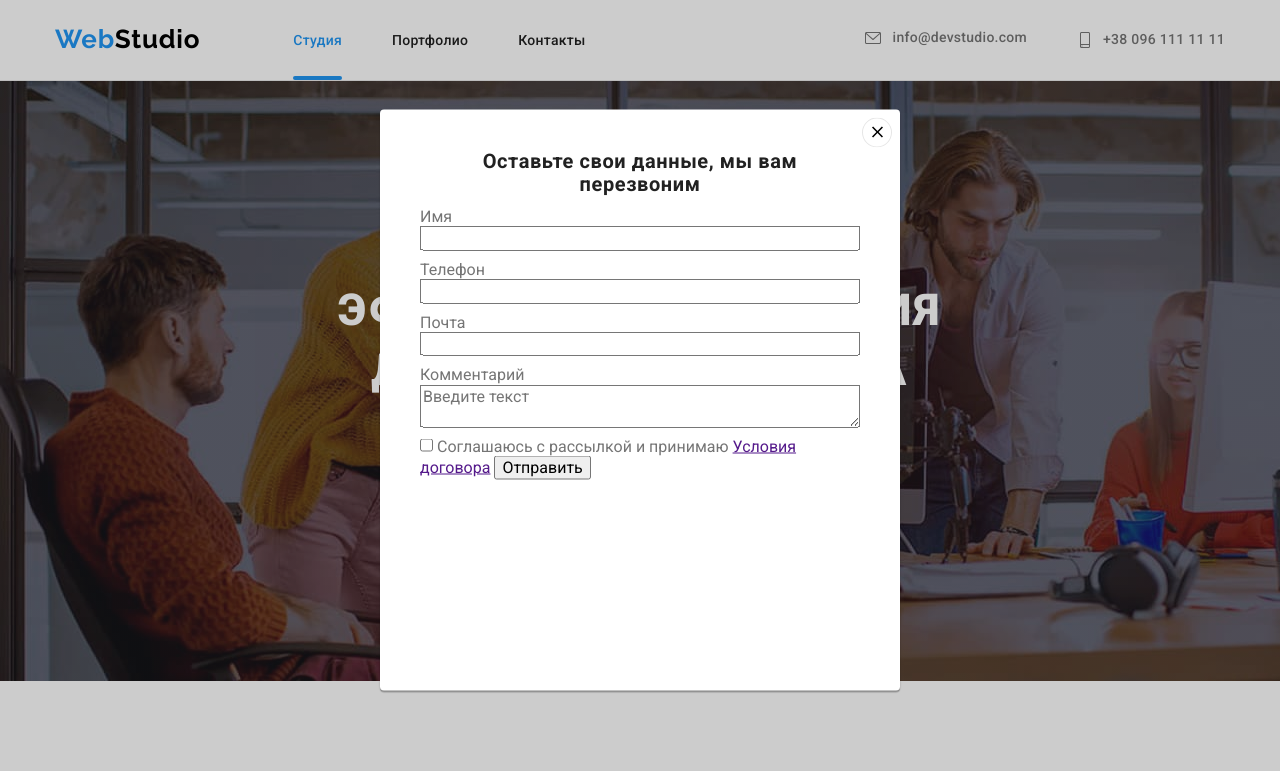
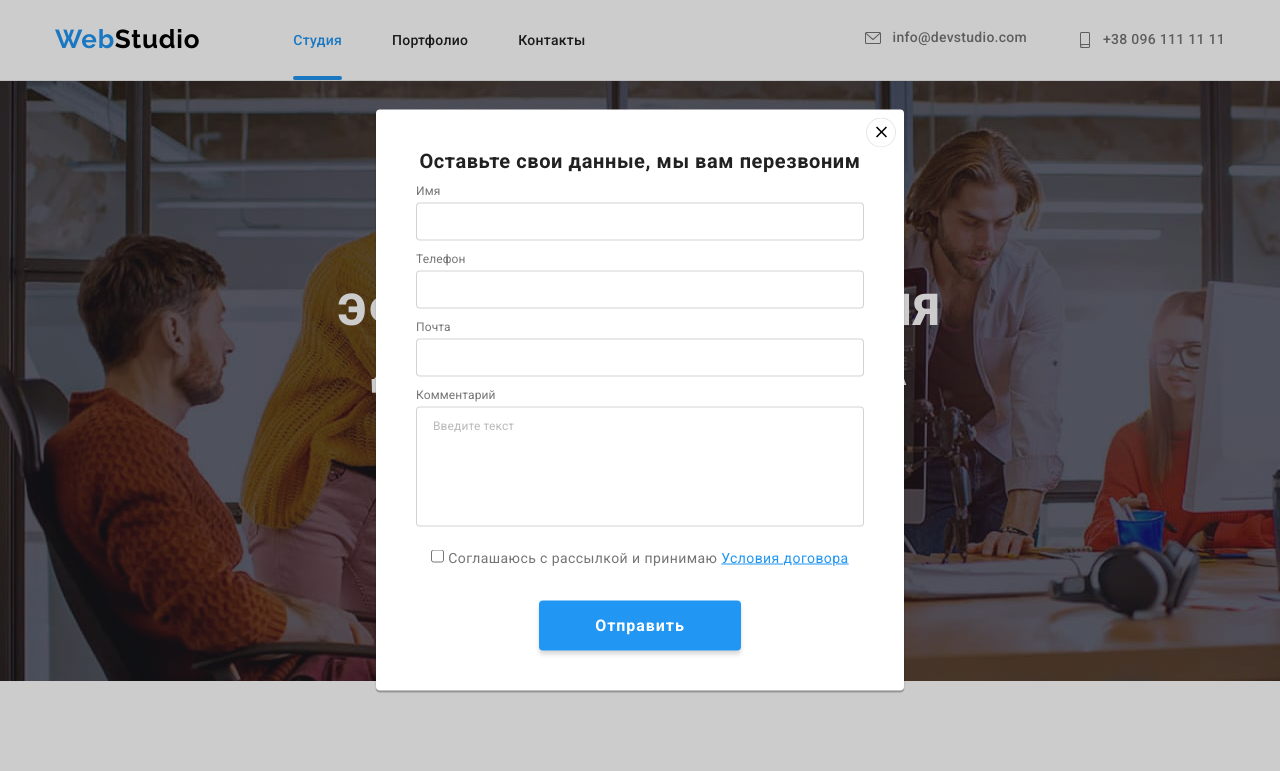
Before and after one commit to vitality96/goit-markup-hw-06, a plain HTML site: page index.html in a window 1280 px wide. Both pictures are taken after a click on the button "Заказать услугу". Shown: the top 771 px of the page. Drawn offline with nearby package versions, Linux system fonts and the light colour scheme.

Commit message:
Оформил элементы формы заявки в модальном окне

```diff
--- a/css/style.css
+++ b/css/style.css
@@ -281,7 +281,7 @@ body {
   transform: translate(-50%, -50%) scale(1);
   opacity: 1;
 
-  width: 520px;
+  width: 528px;
   height: 581px;
 
   background-color: var(--primary-white-color);
@@ -296,7 +296,7 @@ body {
 .btn-close {
   position: absolute;
   top: 8px;
-  left: 482px;
+  left: 490px;
   padding: 0%;
   border: 0;
 
@@ -304,6 +304,8 @@ body {
 
   background-color: var(--primary-white-color);
   fill: #000000;
+
+  transition: fill 250ms var(--timing-function);
 }
 
 .btn-close:hover {
@@ -315,11 +317,9 @@ body {
 }
 
 .text-form-modal {
-  display: inline-block;
-  margin-top: 0%;
+  display: block;
   margin-bottom: 12px;
 
-  font-weight: 700;
   font-size: 20px;
   line-height: 1.15;
   letter-spacing: 0.03em;
@@ -328,13 +328,95 @@ body {
   color: var(--title-text-color);
 }
 
-.form-field-modal {
-  margin-bottom: 10px;
-}
-
 .form-label-modal {
   display: flex;
   flex-direction: column;
+  margin-bottom: 10px;
+  height: 58px;
+
+  font-weight: 400;
+  font-size: 12px;
+  line-height: 1.16;
+  letter-spacing: 0.01em;
+
+  color: var(--primary-text-color);
+}
+
+.form-label-modal.textarea {
+  margin-bottom: 20px;
+  height: auto;
+}
+
+.form-input-modal {
+  margin-top: 4px;
+  padding: 11px 12px;
+  border: 1px solid rgba(33, 33, 33, 0.2);
+  box-sizing: border-box;
+  border-radius: 4px;
+}
+
+.form-textarea-modal {
+  height: 120px;
+  margin-top: 4px;
+  padding: 12px 16px;
+  border: 1px solid rgba(33, 33, 33, 0.2);
+  box-sizing: border-box;
+  border-radius: 4px;
+  resize: none;
+}
+
+.form-textarea-modal::placeholder {
+  font-weight: 400;
+  font-size: 12px;
+  line-height: 1.16;
+  letter-spacing: 0.01em;
+
+  color: rgba(117, 117, 117, 0.5);
+}
+
+.form-checkbox-modal {
+  margin-bottom: 30px;
+  text-align: center;
+}
+
+.form-label-checkbox-text {
+  font-size: 14px;
+  line-height: 1.71;
+  letter-spacing: 0.03em;
+
+  color: var(--primary-text-color);
+}
+
+.link-form-checkbox {
+  color: var(--accent-color);
+}
+
+.btn-form {
+  display: flex;
+  justify-content: center;
+}
+
+.btn-form-modal {
+  padding: 10px 56px;
+  border-radius: 4px;
+  border: none;
+
+  background-color: var(--accent-color);
+  color: var(--primary-white-color);
+  box-shadow: 0px 4px 4px rgba(0, 0, 0, 0.15);
+
+  font-weight: 700;
+  font-size: 16px;
+  line-height: 1.87;
+  letter-spacing: 0.06em;
+  cursor: pointer;
+
+  transition: background-color 250ms var(--timing-function);
+}
+
+.btn-form-modal:hover,
+.btn-form-modal:focus {
+  background-color: #188ce8;
 }
 
 /*---------------Section---------------*/
--- a/index.html
+++ b/index.html
@@ -351,33 +351,36 @@
     <div class="backdrop is-hidden" data-modal>
         <div class="modal">
             <form class="form-modal">
-                <p class="text-form-modal">Оставьте свои данные, мы вам перезвоним</p>
+                <b class="text-form-modal">Оставьте свои данные, мы вам перезвоним</b>
                 <div class="form-field-modal">
                 <label class="form-label-modal">Имя
-                    <input type="text" name="username">
+                    <input type="text" name="username" class="form-input-modal">
                 </label>
                 </div>
                 <div class="form-field-modal">
                 <label class="form-label-modal">Телефон
-                    <input type="tel" name="phone-number">
+                    <input type="tel" name="phone-number" class="form-input-modal">
                 </label>
                 </div>
                 <div class="form-field-modal">
                 <label class="form-label-modal">Почта
-                    <input type="email" name="email">
+                    <input type="email" name="email" class="form-input-modal">
                 </label>
                 </div>
                 <div class="form-field-modal">
-                <label class="form-label-modal">Комментарий
-                    <textarea name="coments" placeholder="Введите текст"></textarea>
+                <label class="form-label-modal textarea">Комментарий
+                    <textarea name="comments" placeholder="Введите текст" class="form-textarea-modal"></textarea>
                 </label>
                 </div>
-                <label>
-                    <input type="checkbox" name="confirmation">
-                    Соглашаюсь с рассылкой и принимаю <a href="">Условия договора</a>
+                <div class="form-checkbox-modal">
+                <label class="form-label-checkbox-text">
+                    <input type="checkbox" name="confirmation" class="">
+                    Соглашаюсь с рассылкой и принимаю <a href="" class="link-form-checkbox">Условия договора</a>
                 </label>
-
-                <button type="submit">Отправить</button>
+                </div>
+                <div class="btn-form">
+                <button type="submit" class="btn-form-modal">Отправить</button>
+                </div>
             </form>
             <button class="btn-close" data-modal-close>
                 <svg width="30" height="30">
```
